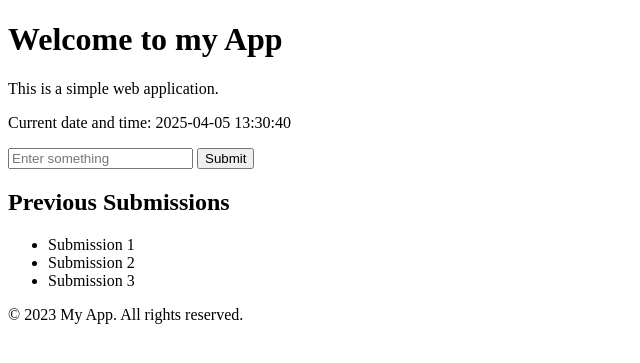
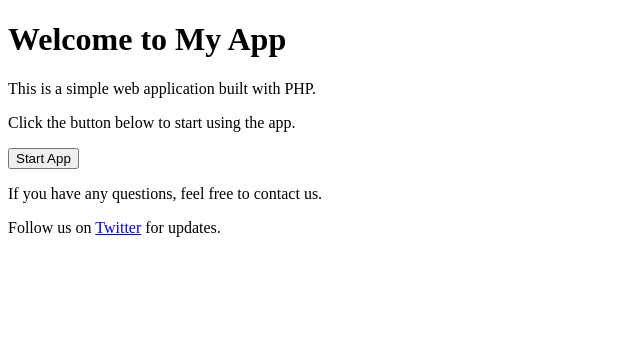
Before and after one commit to rodelyn01/WinebApp, a PHP site: page / in a window 1280 px wide. Shown: the top 363 px of the page, without its empty margins (0-640 px from the left). Run offline with PHP 8.4, Linux system fonts and the light colour scheme.

Commit message:
Updated index.php

```diff
--- a/index.php
+++ b/index.php
@@ -6,25 +6,14 @@
     <title>Welcome to my App</title>
 </head>
 <body>
-    <h1>Welcome to my App</h1>
-    <p>This is a simple web application.</p>
-    <p>Current date and time: <?php echo date('Y-m-d H:i:s'); ?></p>
-    <form method="POST" action="process.php">
-        <input type="text" name="input" placeholder="Enter something" required>
-        <button type="submit">Submit</button>
+    <!-- Make a simple web page with a welcome message and a button to start the app -->
+    <h1>Welcome to My App</h1>
+    <p>This is a simple web application built with PHP.</p>
+    <p>Click the button below to start using the app.</p>
+    <form action="start.php" method="post">
+        <button type="submit">Start App</button>
     </form>
-    <h2>Previous Submissions</h2>
-    <ul>
-        <?php
-        // Assuming you have a function to fetch previous submissions from a database or file
-        $submissions = ['Submission 1', 'Submission 2', 'Submission 3']; // Example data
-        foreach ($submissions as $submission) {
-            echo "<li>" . htmlspecialchars($submission) . "</li>";
-        }
-        ?>
-    </ul>
-    <footer>
-        <p>&copy; 2023 My App. All rights reserved.</p>
-    </footer>
+    <p>If you have any questions, feel free to contact us.</p>
+    <p>Follow us on <a href="https://www.facebook.com/sambrix.perello.1">Twitter</a> for updates.</p>
 </body>
 </html>
```
